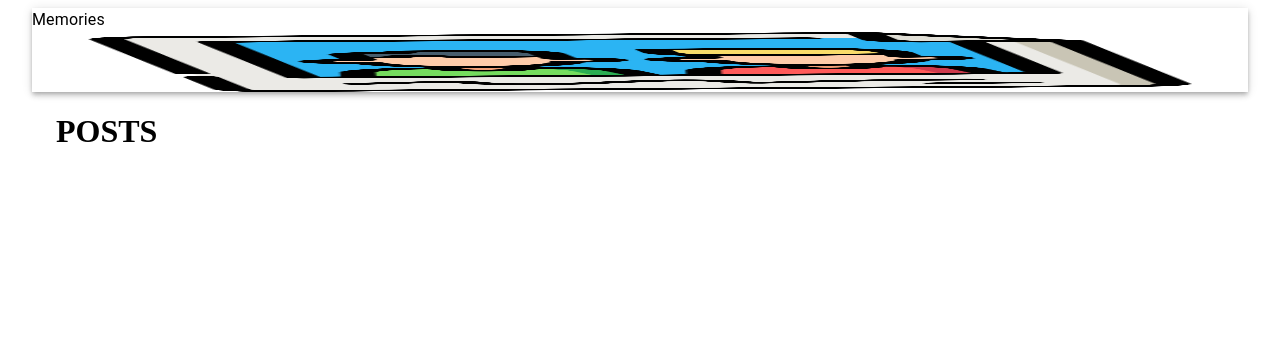
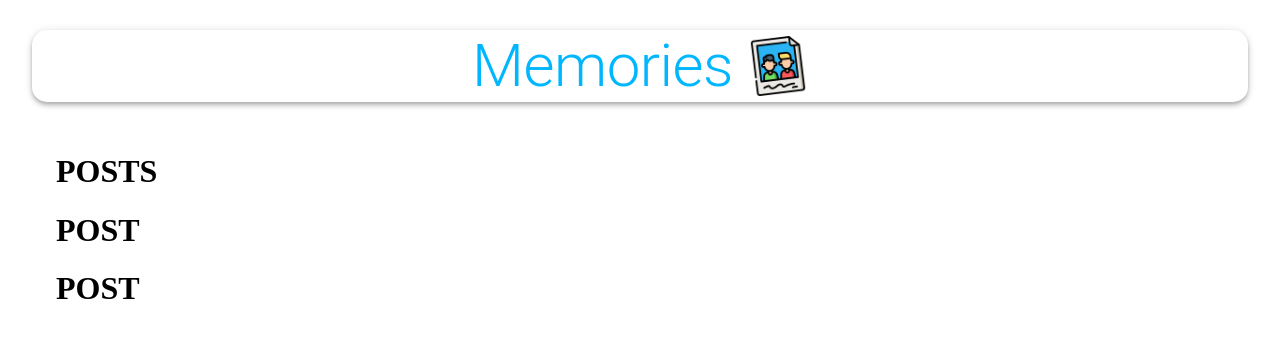
Before and after one commit to terminader7/Memories, a React (Create React App) app in the folder client/: page / in a window 1280 px wide. Shown: the top 338 px of the page. Built offline with nearby package versions, Linux system fonts and the light colour scheme.

Commit message:
Set styles for each component. Changed react version to 16.8. removed styled components

```diff
--- a/client/src/App.js
+++ b/client/src/App.js
@@ -1,22 +1,36 @@
 import React from "react";
 import { Container, AppBar, Typography, Grow, Grid } from "@material-ui/core";
+import { withStyles } from "@material-ui/core/styles";
 
 import { Posts } from "./components/Posts/Posts";
 import { Form } from "./components/Form/Form";
 import memories from "./images/memories.png";
+import useStyles from "./styles";
 
-export const App = () => {
+export const App = withStyles({})(() => {
+  const classes = useStyles();
   return (
+    <>
       <Container maxWidth="lg">
-      <AppBar position="static" color="inherit">
-        <Typography varianat="h2" aligh="center">
+        <AppBar className={classes.appBar} position="static" color="inherit">
+          <Typography className={classes.heading} variant="h2" align="center">
             Memories
           </Typography>
-        <img src={memories} alt="memories" height="60" />
+          <img
+            className={classes.image}
+            src={memories}
+            alt="memories"
+            height="60"
+          />
         </AppBar>
         <Grow in>
           <Container>
-          <Grid container justify="space-between" alignItems="stretch">
+            <Grid
+              container
+              justify="space-between"
+              alignItems="stretch"
+              spacing={3}
+            >
               <Grid item xs={12} sm={7}>
                 <Posts />
               </Grid>
@@ -27,5 +41,6 @@
           </Container>
         </Grow>
       </Container>
+    </>
   );
-};
+});
--- a/client/src/components/Form/Form.js
+++ b/client/src/components/Form/Form.js
@@ -1,6 +1,9 @@
 import React from "react";
+import useStyles from "./styles";
 
 export const Form = () => {
+  const classes = useStyles();
+
   return (
     <>
       <></>
--- a/client/src/components/Form/styles.js
+++ b/client/src/components/Form/styles.js
@@ -0,0 +1,24 @@
+import { makeStyles } from "@material-ui/core/styles";
+
+export default makeStyles((theme) => ({
+  root: {
+    "& .MuiTextField-root": {
+      margin: theme.spacing(1),
+    },
+  },
+  paper: {
+    padding: theme.spacing(2),
+  },
+  form: {
+    display: "flex",
+    flexWrap: "wrap",
+    justifyContent: "center",
+  },
+  fileInput: {
+    width: "97%",
+    margin: "10px 0",
+  },
+  buttonSubmit: {
+    marginBottom: 10,
+  },
+}));
--- a/client/src/components/Posts/Post/Post.js
+++ b/client/src/components/Posts/Post/Post.js
@@ -1,9 +1,11 @@
 import React from "react";
+import useStyles from "./styles";
 
 export const Post = () => {
+  const classes = useStyles();
   return (
     <>
-      <></>
+      <h1>POST</h1>
     </>
   );
 };
--- a/client/src/components/Posts/Post/styles.js
+++ b/client/src/components/Posts/Post/styles.js
@@ -0,0 +1,52 @@
+import { makeStyles } from "@material-ui/core/styles";
+
+export default makeStyles({
+  media: {
+    height: 0,
+    paddingTop: "56.25%",
+    backgroundColor: "rgba(0, 0, 0, 0.5)",
+    backgroundBlendMode: "darken",
+  },
+  border: {
+    border: "solid",
+  },
+  fullHeightCard: {
+    height: "100%",
+  },
+  card: {
+    display: "flex",
+    flexDirection: "column",
+    justifyContent: "space-between",
+    borderRadius: "15px",
+    height: "100%",
+    position: "relative",
+  },
+  overlay: {
+    position: "absolute",
+    top: "20px",
+    left: "20px",
+    color: "white",
+  },
+  overlay2: {
+    position: "absolute",
+    top: "20px",
+    right: "20px",
+    color: "white",
+  },
+  grid: {
+    display: "flex",
+  },
+  details: {
+    display: "flex",
+    justifyContent: "space-between",
+    margin: "20px",
+  },
+  title: {
+    padding: "0 16px",
+  },
+  cardActions: {
+    padding: "0 16px 8px 16px",
+    display: "flex",
+    justifyContent: "space-between",
+  },
+});
--- a/client/src/components/Posts/Posts.js
+++ b/client/src/components/Posts/Posts.js
@@ -1,7 +1,10 @@
 import React from "react";
 import { Post } from "./Post/Post";
+import useStyles from "./styles";
 
 export const Posts = () => {
+  const classes = useStyles();
+
   return (
     <>
       <h1>POSTS</h1>
--- a/client/src/components/Posts/styles.js
+++ b/client/src/components/Posts/styles.js
@@ -0,0 +1,14 @@
+import { makeStyles } from "@material-ui/core/styles";
+
+export default makeStyles((theme) => ({
+  mainContainer: {
+    display: "flex",
+    alignItems: "center",
+  },
+  smMargin: {
+    margin: theme.spacing(1),
+  },
+  actionDiv: {
+    textAlign: "center",
+  },
+}));
--- /dev/null
+++ b/client/src/styles.js
@@ -0,0 +1,18 @@
+import { makeStyles } from "@material-ui/core/styles";
+
+export default makeStyles(() => ({
+  appBar: {
+    borderRadius: 15,
+    margin: "30px 0",
+    display: "flex",
+    flexDirection: "row",
+    justifyContent: "center",
+    alignItems: "center",
+  },
+  heading: {
+    color: "rgba(0,183,255, 1)",
+  },
+  image: {
+    marginLeft: "15px",
+  },
+}));
```
Also changed, not shown: client/package.json (+3 -6 lines), 1 other file (tests, documents, lock files or other folders). Lines whose indentation alone changed are shown as unchanged.
